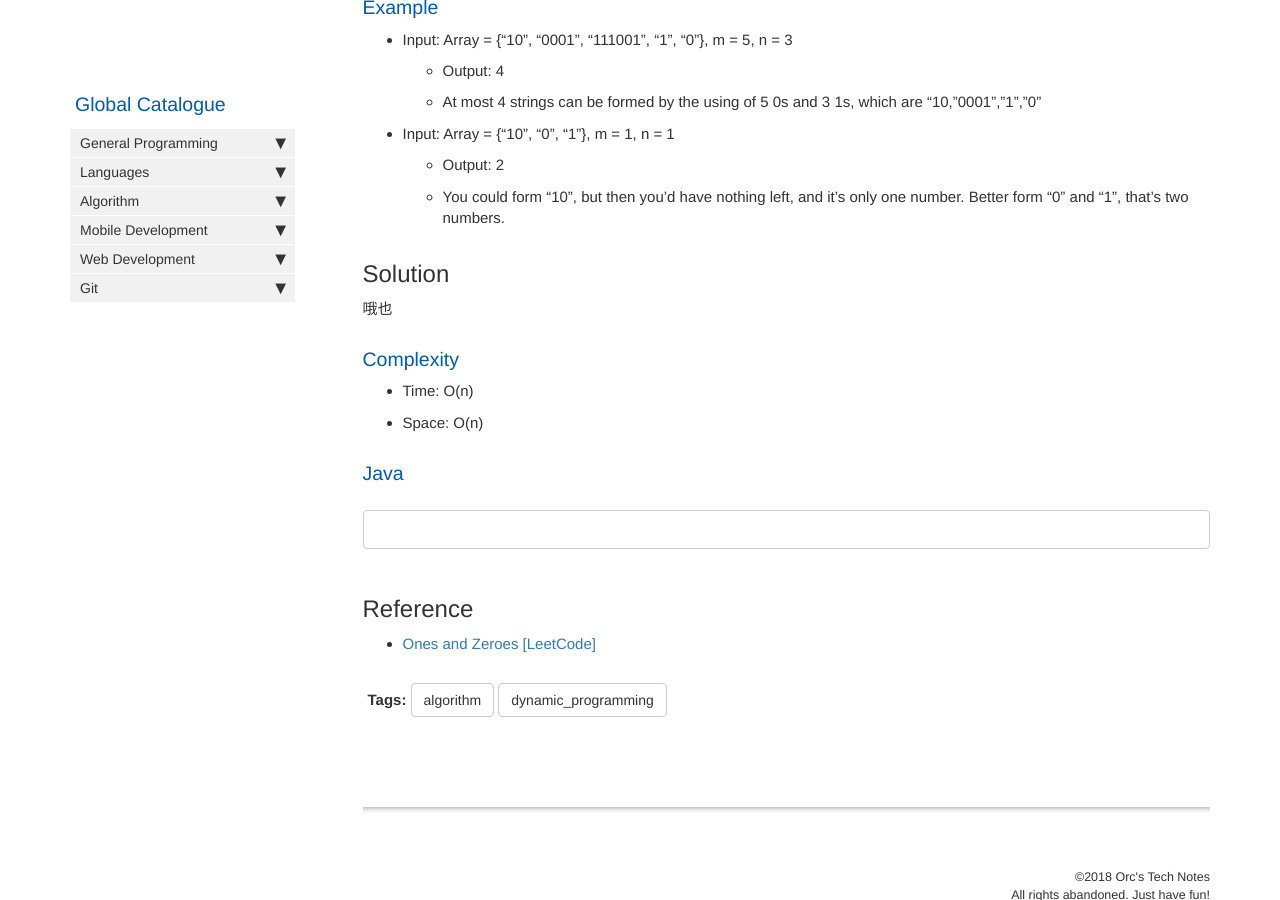
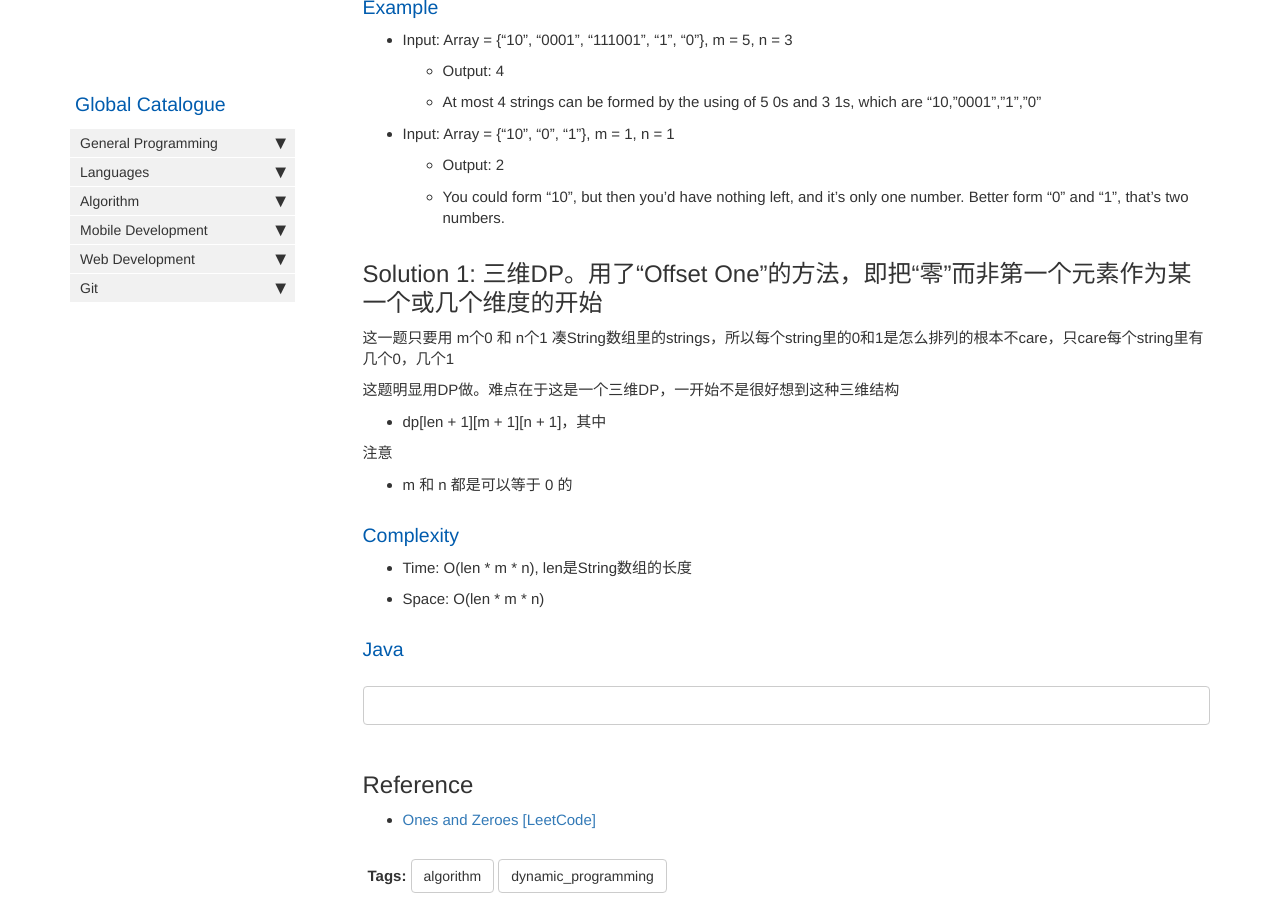
Before and after one commit to HungryOrc/hungryorc.github.io, a Jekyll site: the page built from pages/algorithm/algorithm_ones_and_zeroes_form_max_number_of_strings.md, in a window 1280 px wide and 900 px high, scrolled down 506 px. Built offline with Jekyll 4.4.1, drawn with Linux system fonts in a browser that asks for light colours; nearby versions of some CDN libraries; comment, search, counter and statistics services are not loaded.

Commit message:
Update algorithm_ones_and_zeroes_form_max_number_of_strings.md

````diff
--- a/pages/algorithm/algorithm_ones_and_zeroes_form_max_number_of_strings.md
+++ b/pages/algorithm/algorithm_ones_and_zeroes_form_max_number_of_strings.md
@@ -26,12 +26,18 @@ Now your task is to find the maximum number of strings that you can form with gi
   * Output: 2
   * You could form "10", but then you'd have nothing left, and it's only one number. Better form "0" and "1", that's two numbers.
 
-## Solution
-哦也
+## Solution 1: 三维DP。用了“Offset One”的方法，即把“零”而非第一个元素作为某一个或几个维度的开始
+这一题只要用 m个0 和 n个1 凑String数组里的strings，所以每个string里的0和1是怎么排列的根本不care，只care每个string里有几个0，几个1
+
+这题明显用DP做。难点在于这是一个三维DP，一开始不是很好想到这种三维结构
+* dp[len + 1][m + 1][n + 1]，其中
+
+注意
+* m 和 n 都是可以等于 0 的
 
 ### Complexity
-* Time: O(n)
-* Space: O(n)
+* Time: O(len * m * n), len是String数组的长度
+* Space: O(len * m * n)
 
 ### Java
 ```java
````
